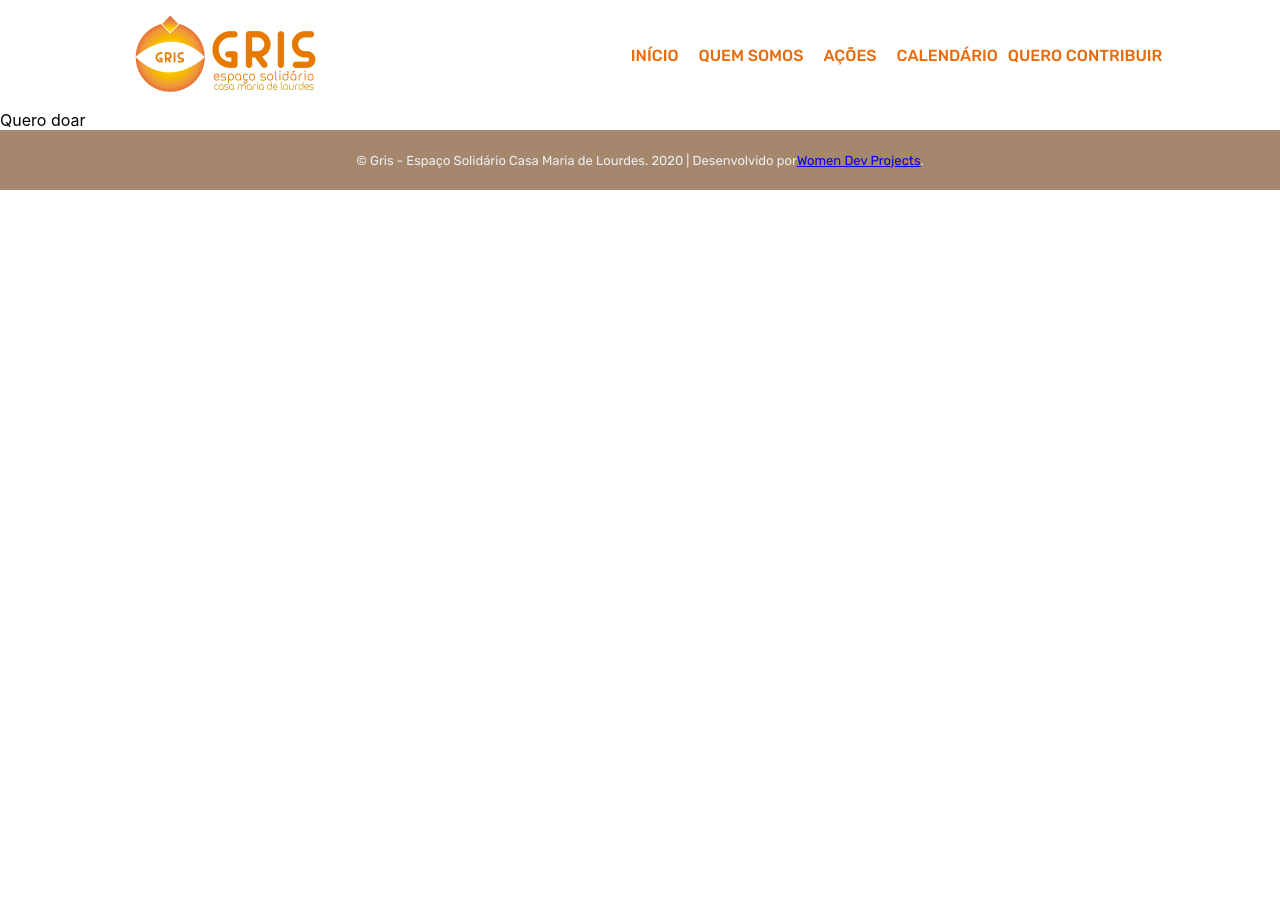
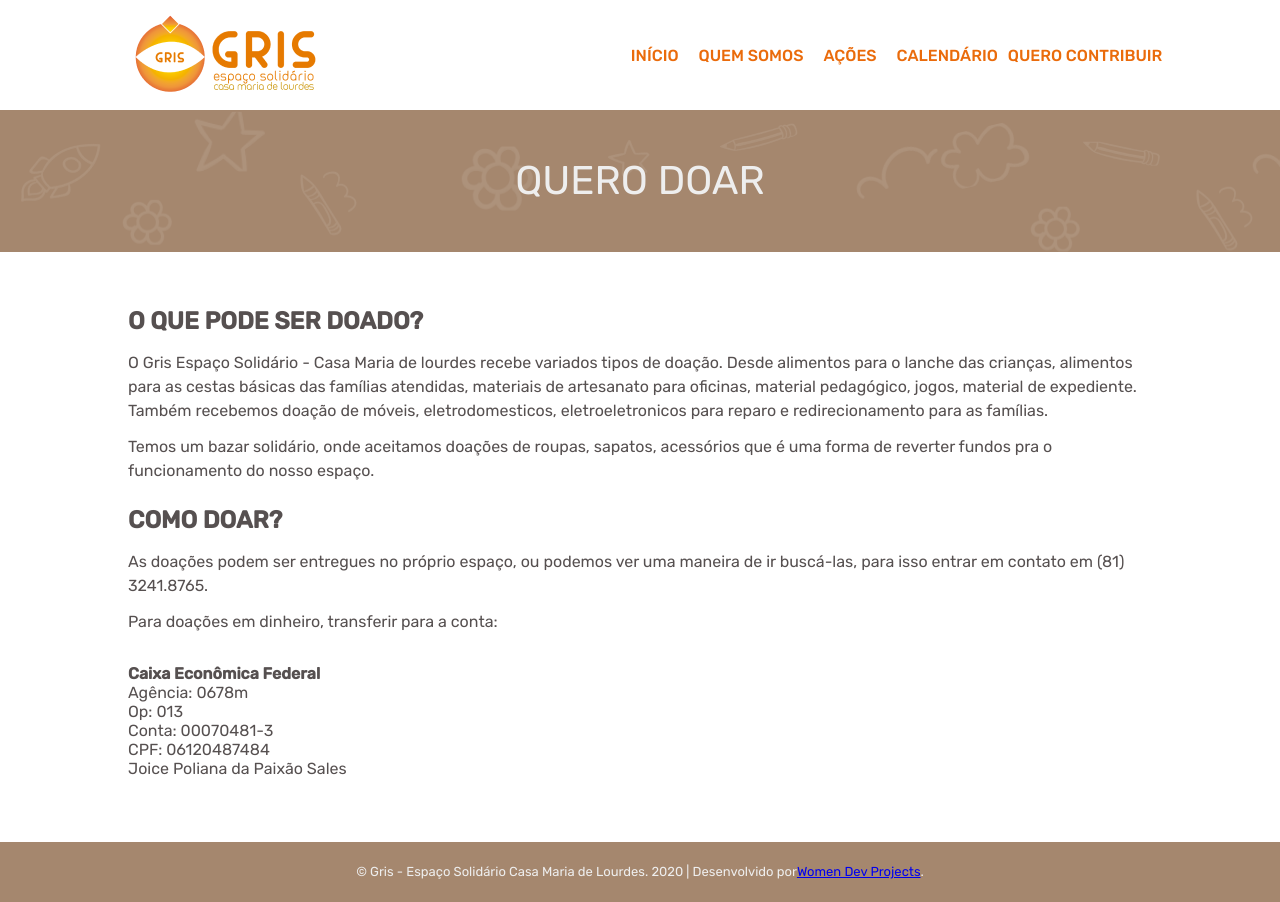
Before and after one commit to womenwhocoderecife/gris, a React (Create React App) app: page /querodoar in a window 1280 px wide. Before the commit the page ends 800 px from the top, so only its background shows below. Built offline with nearby package versions, Linux system fonts and the light colour scheme.

Commit message:
pagina quero doar concluida

```diff
--- /dev/null
+++ b/src/pages/Donation/donationStyle.css
@@ -0,0 +1,61 @@
+.title{
+    background-image: url("../../assets/images/banner.png");
+    padding-top: 4%;
+    padding-bottom: 4%;
+    display: flex;
+    align-items: center;
+    justify-content: center;
+    font-family: Rubik, sans-serif;
+    font-style:  Regular;
+    font-size: 40px;
+    text-align: Center;
+    color: #eeeeee;
+}
+.what2Donate{
+    display: flex;
+    flex-direction: column;
+    align-items: flex-start;
+    flex-wrap: wrap;
+    padding-left: 10%;
+    padding-right: 10%;
+    flex-wrap: wrap;
+    color: #565050;
+    font-family: Rubik, sans-serif;
+}
+.textBody{
+    display: flex;
+    flex-direction: column;
+    align-items: flex-start;
+    text-align: left;
+    line-height: 150%;
+    font-family: Rubik, sans-serif;
+    margin-top: -0.4%;
+}
+.how2Donate{
+    display: flex;
+    flex-direction: column;
+    align-items: flex-start;
+    flex-wrap: wrap;
+    padding-left: 10%;
+    padding-right: 10%;
+    flex-wrap: wrap;
+    color: #565050;
+    font-family: Rubik, sans-serif;
+    margin-top: -1%;
+    margin-bottom: -0.15%;
+}
+.account{
+    display: flex;
+    flex-direction: column;
+    align-items: flex-start;
+    padding-left: 10%;
+    padding-bottom: 5%;
+    text-align: left;
+    color: #565050;
+    font-family: Rubik, sans-serif;
+}
+.caixa{
+    font-family: Rubik, sans-serif;
+    font-weight: bold;
+    margin-bottom: -0.02%;
+}
--- a/src/pages/Donation/index.js
+++ b/src/pages/Donation/index.js
@@ -1,5 +1,35 @@
 import React from "react";
+import "./donationStyle.css";
 
 export default function Donation() {
-    return <div>Quero doar</div>;
-}
+    return (
+    <section id="queroDoar">
+        <div className="title">QUERO DOAR</div>
+        <div className="what2Donate">
+            <h1>O QUE PODE SER DOADO?</h1>
+            <p className="textBody">
+            O Gris Espaço Solidário - Casa Maria de lourdes recebe variados tipos de doação. Desde alimentos para o lanche das crianças, alimentos para as cestas básicas das famílias atendidas, materiais de artesanato para oficinas, material pedagógico, jogos, material de expediente. Também recebemos doação de móveis, eletrodomesticos, eletroeletronicos para reparo e redirecionamento para as famílias.
+            </p>
+            <p className="textBody">
+            Temos um bazar solidário, onde aceitamos doações de roupas, sapatos, acessórios que é uma forma de reverter fundos pra o funcionamento do nosso espaço.
+            </p>
+        </div>
+        <div className="how2Donate">
+            <h1>COMO DOAR?</h1>
+            <p className="textBody">
+            As doações podem ser entregues no próprio espaço, ou podemos ver uma maneira de ir buscá-las, para isso entrar em contato em (81) 3241.8765. </p>
+            <p className="textBody">
+            Para doações em dinheiro, transferir para a conta:
+            </p>
+        </div>
+        <div className="account">
+            <p className="caixa">Caixa Econômica Federal</p>
+            Agência: 0678m <br></br>
+            Op: 013 <br></br>
+            Conta: 00070481-3 <br></br>
+            CPF: 06120487484 <br></br>
+            Joice Poliana da Paixão Sales
+        </div>
+    </section>
+    );
+    }
```
